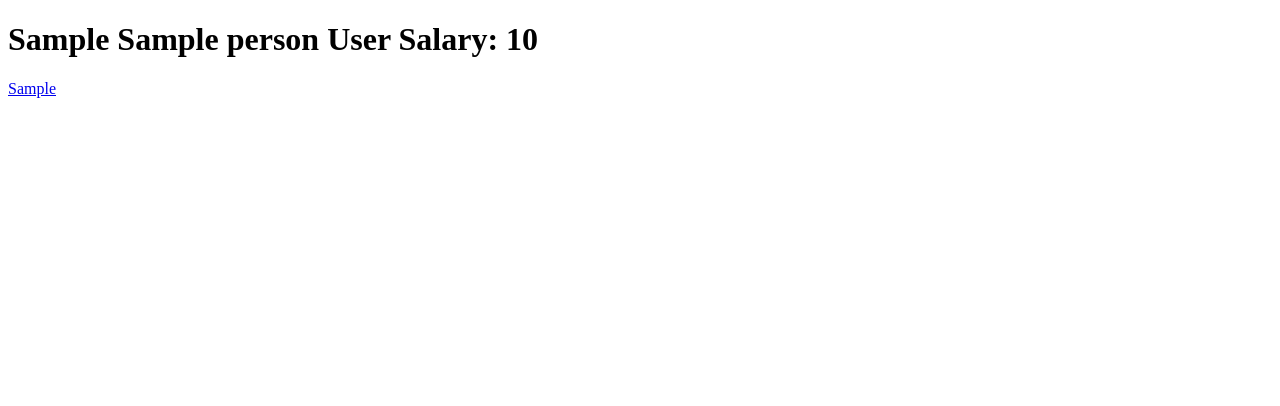
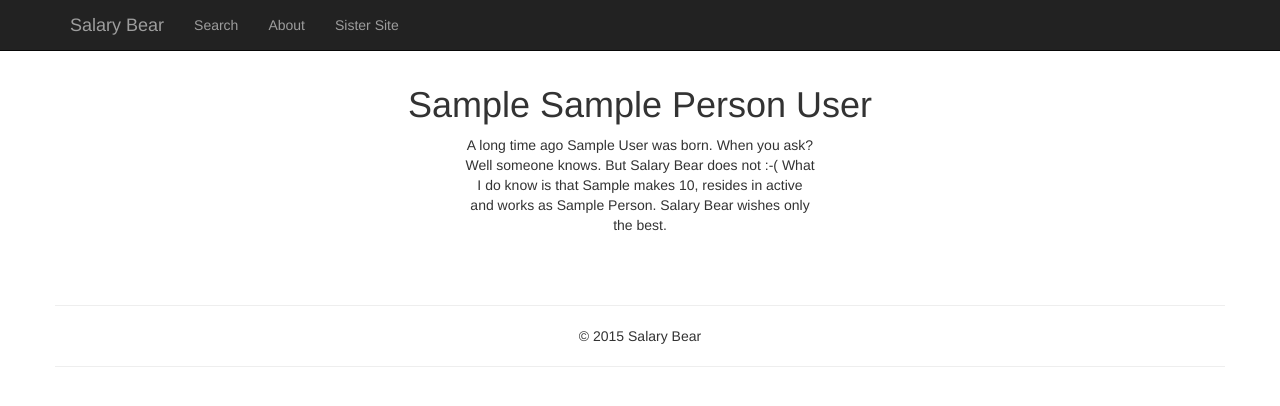
Before and after one commit to aslobodnik/salary_bear_prototype, a Flask app: template templates/profile.html in a window 1280 px wide. Shown: the top 406 px of the page. Run offline with Flask 2, Linux system fonts and the light colour scheme; the template is opened without the code that fills it: most values are stand-ins (such as "Sample title", 1, 10 or a date in 2020); parts of the project's set-up code (start-up, migrations or seed data) failed here and were passed over; some libraries are stand-ins or nearby versions.

Commit message:
initial version

```diff
--- a/app.py
+++ b/app.py
@@ -32,6 +32,8 @@ def create_person(df_row):
     person['state'] = df_row.state
     person['full_name'] = df_row['first_name'] + ' ' + df_row['middle_name'] +\
             ' ' + df_row['last_name']
+    person['person_id'] = df_row['id']
+    person['url'] = generate_url(df_row['id'])
     return person
 
 def create_people(df):
--- a/templates/home.html
+++ b/templates/home.html
@@ -7,7 +7,7 @@
         <div class="col-md-4 col-md-offset-4">
              <form method="post" action="{{ url_for('search') }}">
                  <div class="input-group input-group-lg">
-                     <input type="text" class="form-control" name="search_box" placeholder="bear"/>
+                     <input type="text" class="form-control" name="search_box" placeholder="search salary bear"/>
                      <span class="input-group-btn">
                          <button class="btn btn-default" type="submit"/>
                              <span class="glyphicon glyphicon-search"></span>
--- a/templates/profile.html
+++ b/templates/profile.html
@@ -1,10 +1,12 @@
-<!DOCTYPE html>
-<html lang="eng">
-    <head>
-        <title>{{person.first_name}} {{person.middle_name}} {{person.last_name}} Salary</title>
-    </head>
-    <body>
-        <h1>{{person.first_name}} {{person.middle_name}} {{person.last_name}} Salary: {{person.salary}}</h1>
-        <a href="{{url}}">{{person.first_name}}</a>
-    </body>
-</html>
+{% extends "base.html" %}
+{% block head %}{{person.first_name | title}} {{person.middle_name | title}} {{person.last_name | title}}{% endblock %}
+{% block body %}
+<div class="starter-template">
+    <h1>{{person.first_name | title}} {{person.middle_name | title}} {{person.last_name | title}}</h1>
+    <div class="row">
+        <div class="col-md-4 col-md-offset-4">
+            <p>A long time ago {{person.first_name | title}} {{person.last_name | title}} was born. When you ask? Well someone knows. But Salary Bear does not :-( What I do know is that {{person.first_name | title}} makes {{person.salary}}, resides in {{person.state}} and works as {{person.title | title}}. Salary Bear wishes only the best.</p>
+        </div>
+    </div><!-- /row -->
+</div><!-- /starter-template -->
+{% endblock %}
--- a/templates/search_results.html
+++ b/templates/search_results.html
@@ -32,7 +32,7 @@
                 <tbody>
                     {% for person in people %}
                         <tr>
-                            <td align="left">{{person.full_name | title}}</td>
+                            <td align="left"><a href="{{person.url}}">{{person.full_name | title}}</a></td>
                             <td align="left">{{person.title | title}}</td>
                             <td align="left">{{person.salary}}</td>
                         </tr>
```
